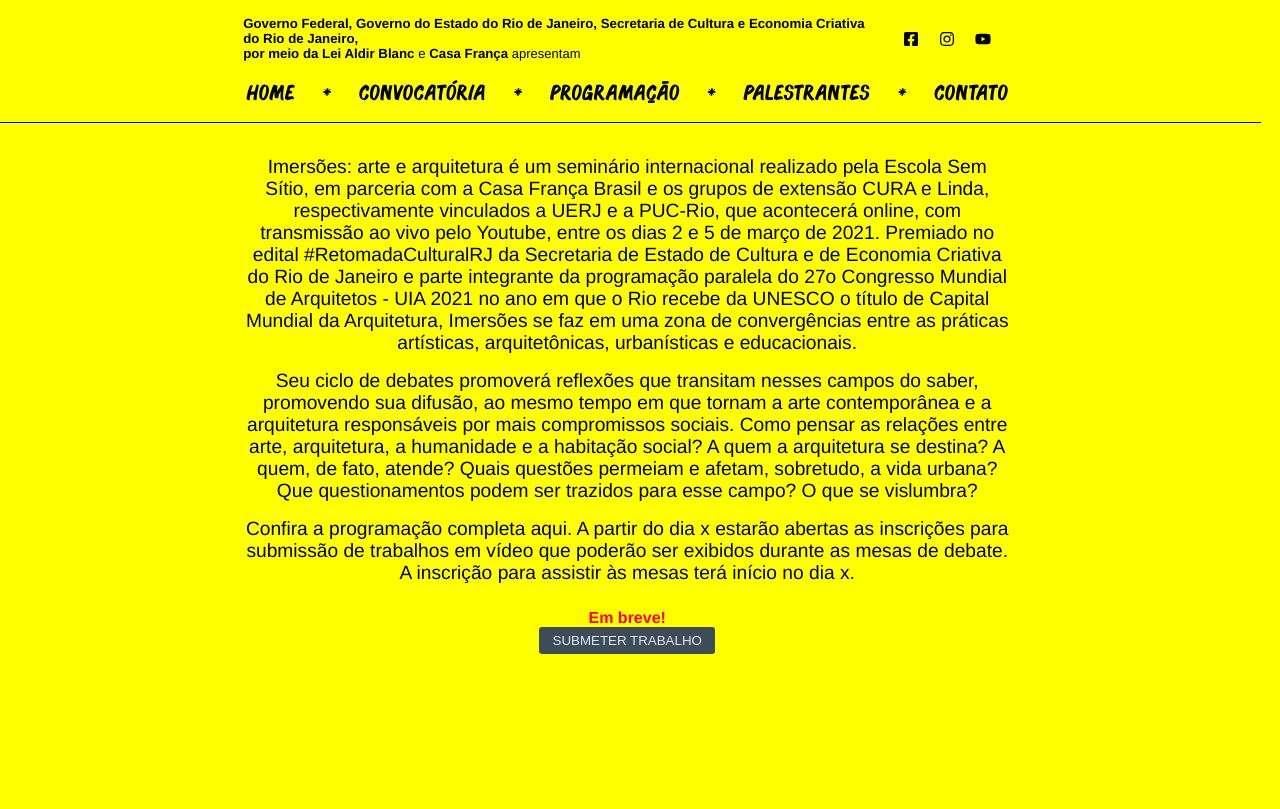
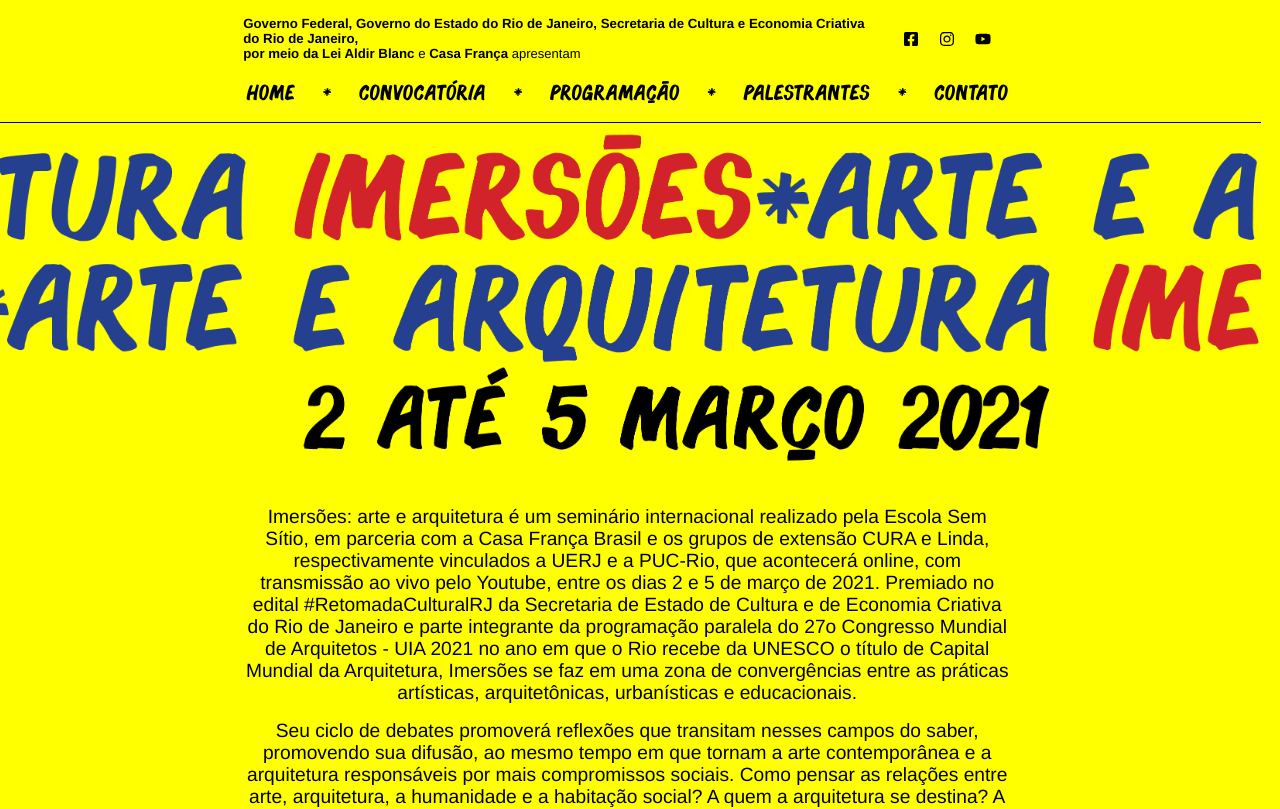
Before and after one commit to hiagoptk/iaa-seminario, a Next.js app in the folder web/: page / in a window 1280 px wide. Shown: the top 809 px of the page. Built offline with nearby package versions, Linux system fonts and the light colour scheme.

Commit message:
corrigindo bug no banner

```diff
--- a/web/styles/globals.css
+++ b/web/styles/globals.css
@@ -130,7 +130,7 @@ li a:hover {
 
 
     width: 99vw;
-    height: auto;
+    height: 350px;
     background-image: url('../public/images/banner.png');
     background-size: cover;
     background-repeat: no-repeat;;
```
